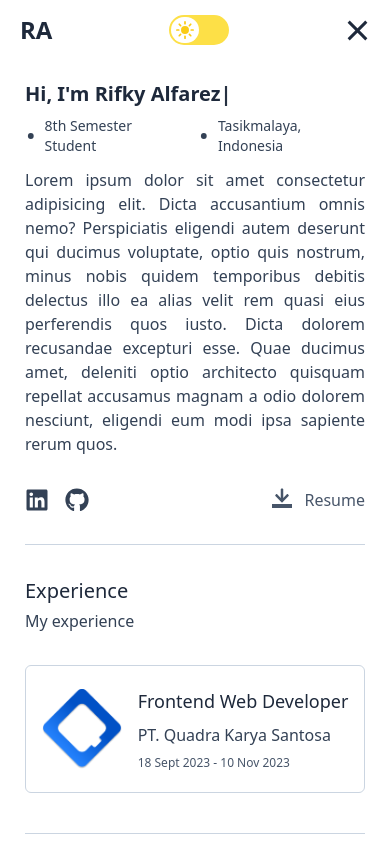
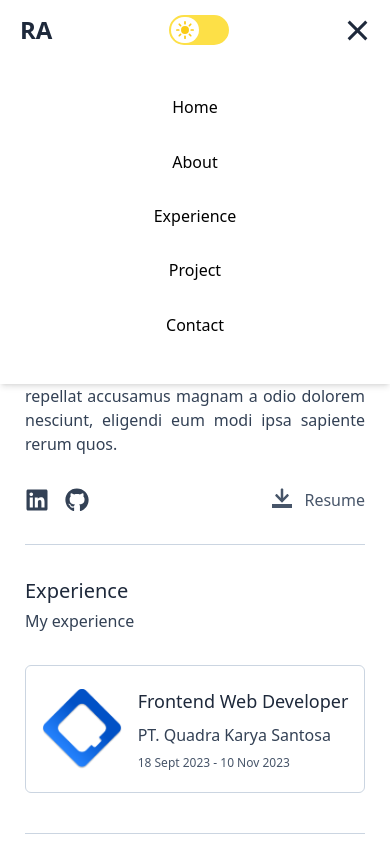
Before and after one commit to rrifky/React-Portfolio, a React (Vite) app: page / in a window 390 px wide. Both pictures are taken after a click on the element 357 px from the left and 30 px from the top of the page. Shown: the top 844 px of the page. Built offline with nearby package versions, Linux system fonts and the light colour scheme.

Commit message:
Mobilenav fix

```diff
--- a/src/components/Layouts/Mobilenav.jsx
+++ b/src/components/Layouts/Mobilenav.jsx
@@ -1,6 +1,7 @@
 import { useEffect, useState } from 'react';
 import { BsMoonStarsFill } from 'react-icons/bs';
 import { IoSunny } from 'react-icons/io5';
+import { motion } from 'framer-motion';
 
 const Mobilenav = () => {
   const [isDarkMode, setIsDarkMode] = useState(false);
@@ -32,7 +33,7 @@ const Mobilenav = () => {
 
   return (
     <nav
-      className={`fixed top-0 left-0 right-0 z-50 h-[60px]  bg-white
+      className={`fixed top-0 left-0 right-0 z-50 h-[60px] bg-white transition-all duration-500
     ${isScrolled ? 'backdrop-blur-lg shadow-md bg-transparent' : ''}
     `}
     >
@@ -57,13 +58,29 @@ const Mobilenav = () => {
           <div className={`h-[3px] w-[25px]  bg-slate-800 mt-1 transition-all duration-200 ${isOpen ? 'translate-x-[5px] opacity-0' : ''}`}></div>
           <div className={`h-[3px] w-[25px] bg-slate-800 mt-1 transition duration-300 ${isOpen ? '-rotate-45 -translate-y-[7px]' : ''}`}></div>
         </div>
-        {/* <div className={`absolute top-16 left-0 right-0 bg-white ${isOpen ? 'block' : 'hidden'}`}>
-          <ul>
-            <li>Menu Item 1</li>
-            <li>Menu Item 2</li>
-            <li>Menu Item 3</li>
-          </ul>
-        </div> */}
+        <div className={`absolute top-0 left-0 right-0  bg-white shadow-md h-96 -z-50 ${isOpen ? 'block' : 'hidden'}`}>
+          <motion.div
+          initial={isOpen ? { opacity: 0, y: -50 } : { opacity: 1, y: 0 }}
+          animate={isOpen ? { opacity: 1, y: 0 } : { opacity: 0, y: -50 }}
+          transition={{ duration: 0.3 }}
+          className="flex flex-col items-center h-full">
+            <div className="flex items-center h-full mt-20">
+              <a href="#">Home</a>
+            </div>
+            <div className="flex items-center h-full">
+              <a href="#">About</a>
+            </div>
+            <div className="flex items-center h-full">
+              <a href="#">Experience</a>
+            </div>
+            <div className="flex items-center h-full">
+              <a href="#">Project</a>
+            </div>
+            <div className="flex items-center h-full mb-8">
+              <a href="#">Contact</a>
+            </div>
+          </motion.div>
+        </div>
       </div>
     </nav>
   );
```
